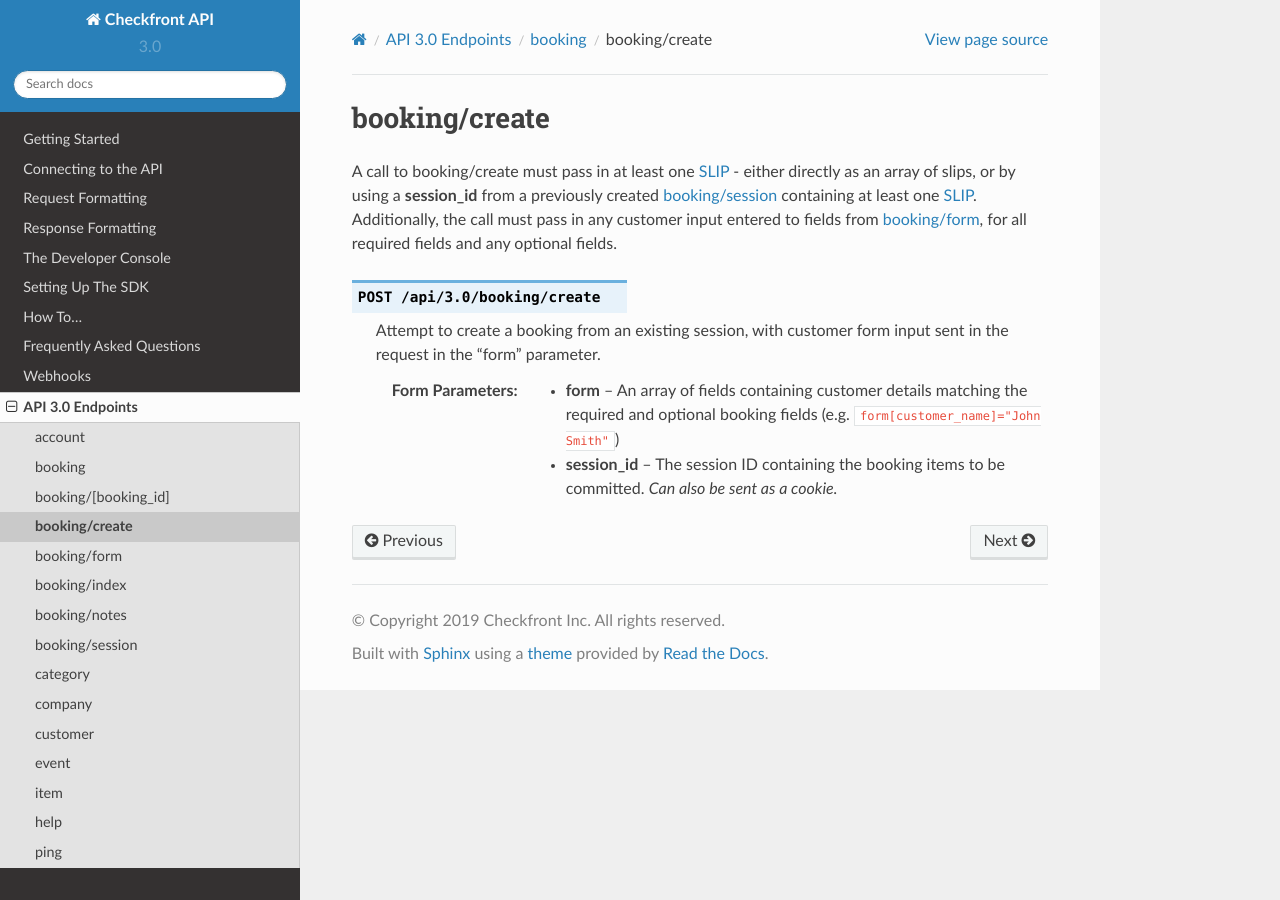
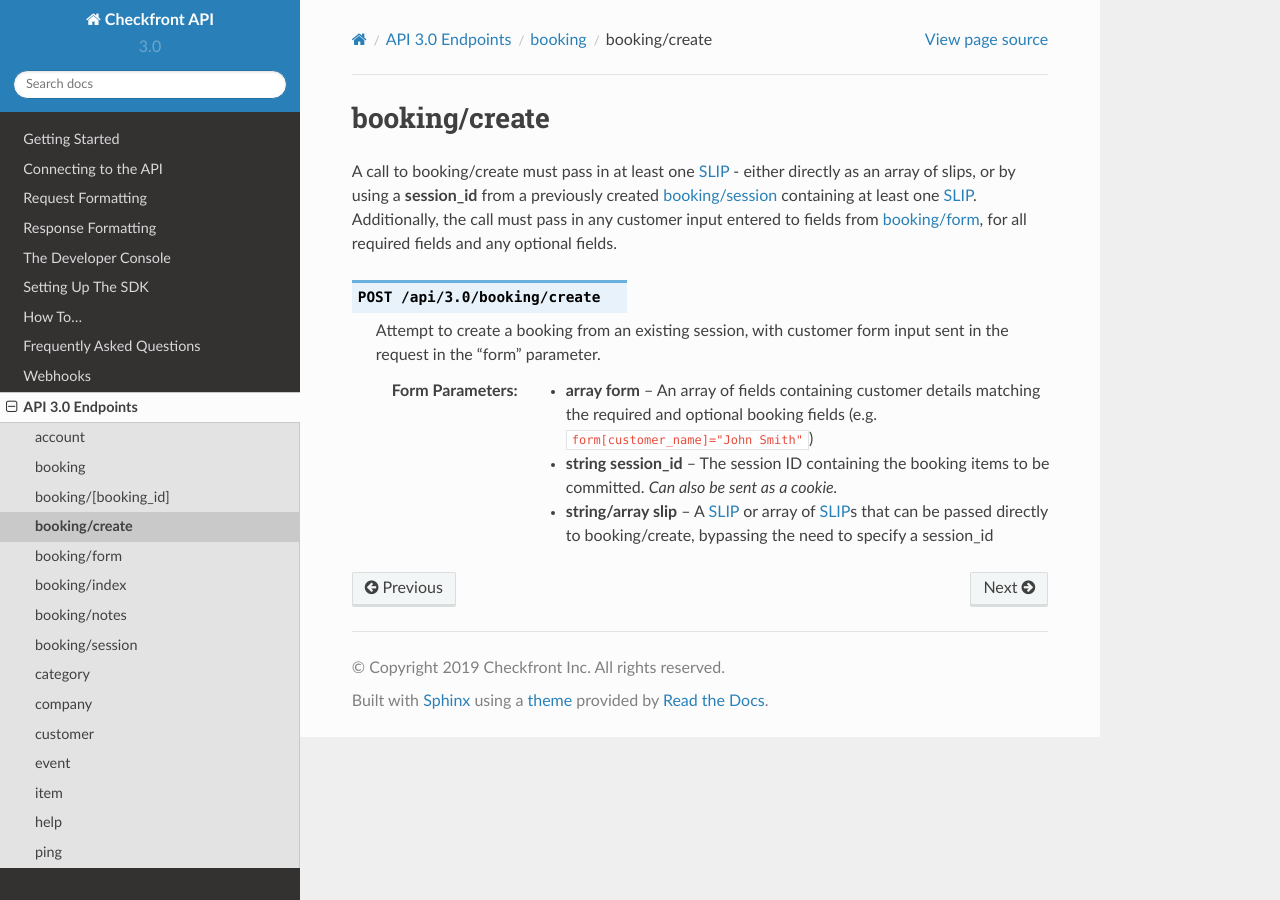
Before and after one commit to Checkfront/API, a Sphinx documentation site: the page built from docs/ref/booking/create.rst, in a window 1280 px wide. Built offline with Sphinx 7.4.7 and the Read the Docs theme 2.0.0, drawn with Linux system fonts in a browser that asks for light colours.

Commit message:
Document slip definition for booking/create

```diff
--- a/docs/ref/booking/create.rst
+++ b/docs/ref/booking/create.rst
@@ -6,5 +6,6 @@
 
 	Attempt to create a booking from an existing session, with customer form input sent in the request in the "form" parameter.
 
-	:form form: An array of fields containing customer details matching the required and optional booking fields (e.g. ``form[customer_name]="John Smith"``)
-	:form session_id: The session ID containing the booking items to be committed.  *Can also be sent as a cookie.*
+	:form array form: An array of fields containing customer details matching the required and optional booking fields (e.g. ``form[customer_name]="John Smith"``)
+	:form string session_id: The session ID containing the booking items to be committed.  *Can also be sent as a cookie.*
+	:form string/array slip: A :ref:`slip` or array of :ref:`slip`\s that can be passed directly to booking/create, bypassing the need to specify a session_id
```
